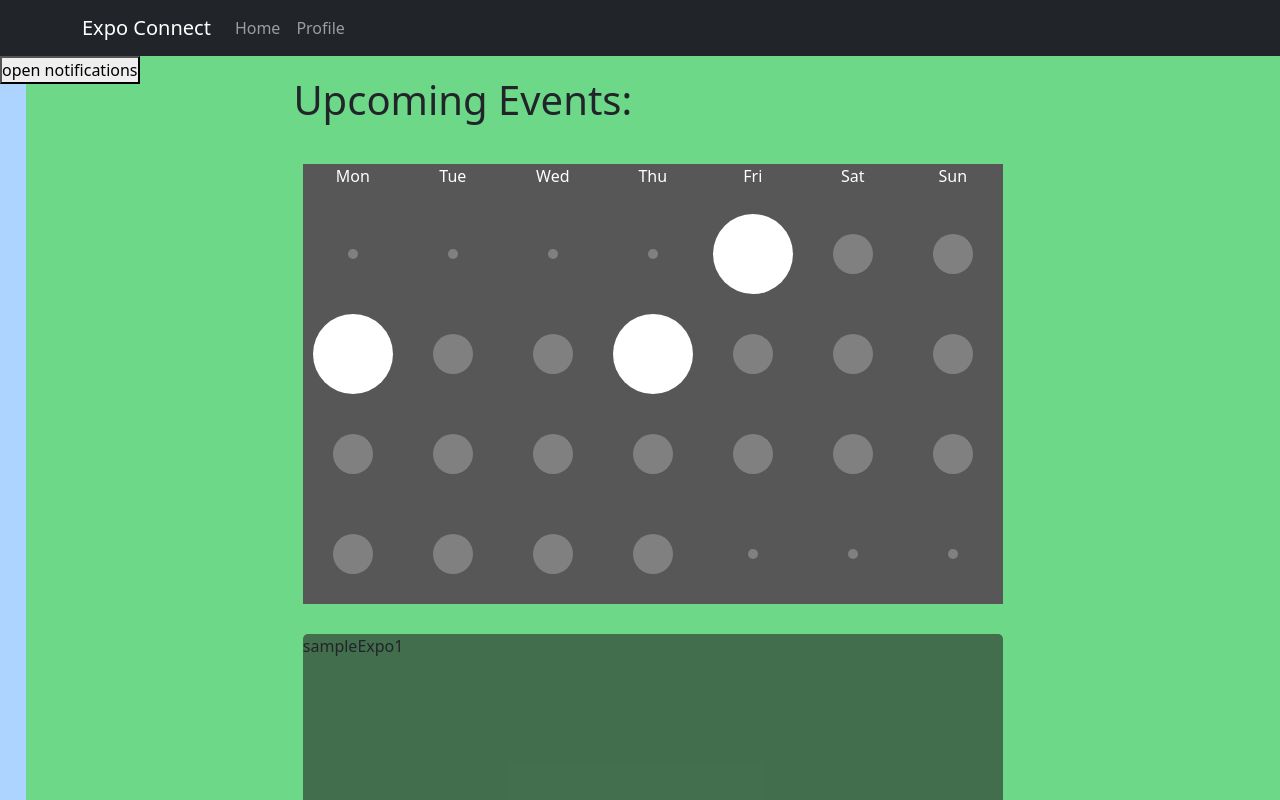
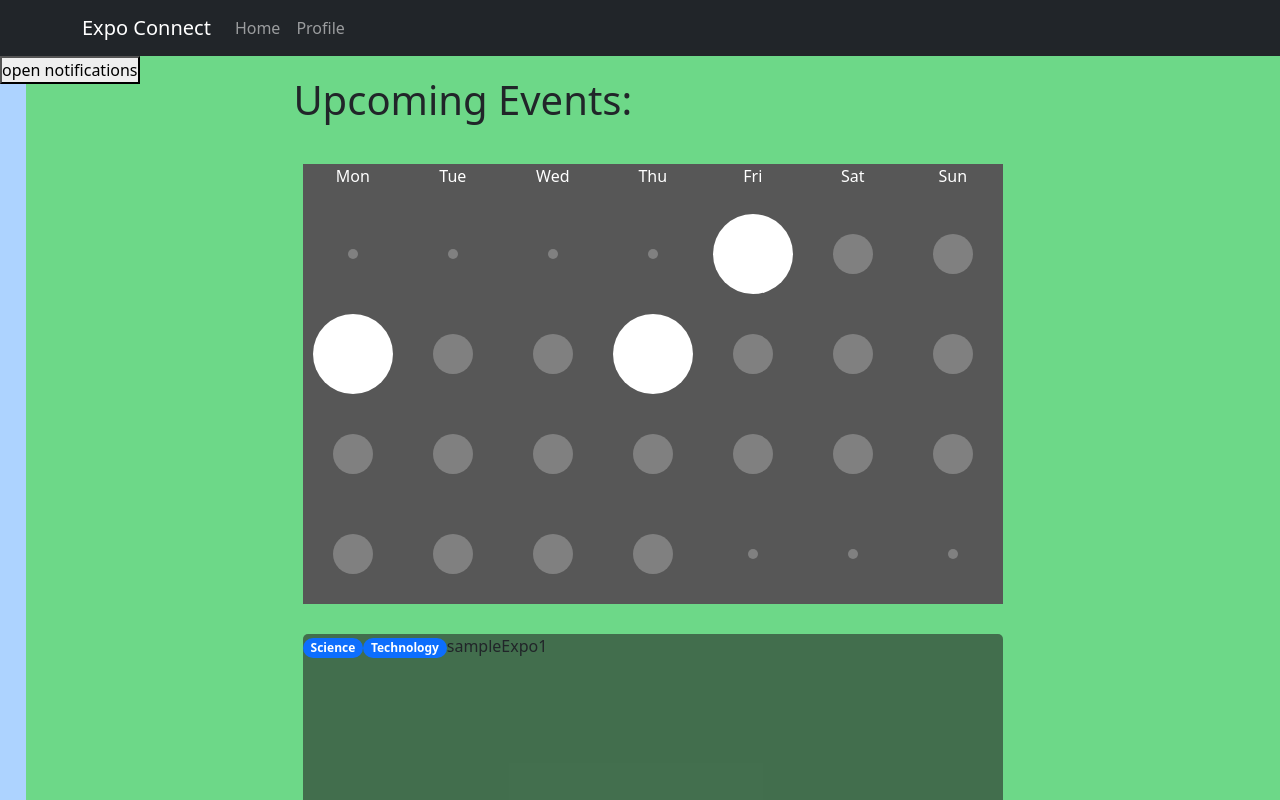
Before and after one commit to chan-cheuk-hin/rmit-hackathon, a React (Create React App) app in the folder react/: page / in a window 1280 px wide. Shown: the top 800 px of the page. Built offline with nearby package versions, Linux system fonts and the light colour scheme.

Commit message:
extended sampleExpo with tags

```diff
--- a/react/src/pages/Home.jsx
+++ b/react/src/pages/Home.jsx
@@ -1,11 +1,19 @@
 import '../App.css';
 import { useState } from 'react';
 import Calendar from '../components/Calendar';
+import { Badge } from 'react-bootstrap';
 
 const Home = () => {
 	const [isCollapsed, setIsCollapsed] = useState(true);
 	const eventArray = [
-		<div>sampleExpo1</div>,
+		<div>
+            <Badge pill variant='primary'>
+                Science
+            </Badge>
+            <Badge pill variant='secondary'>
+                Technology
+            </Badge>sampleExpo1
+        </div>,
 		<div>sampleExpo2</div>,
 		<div>sampleExpo3</div>,
 	];
```
